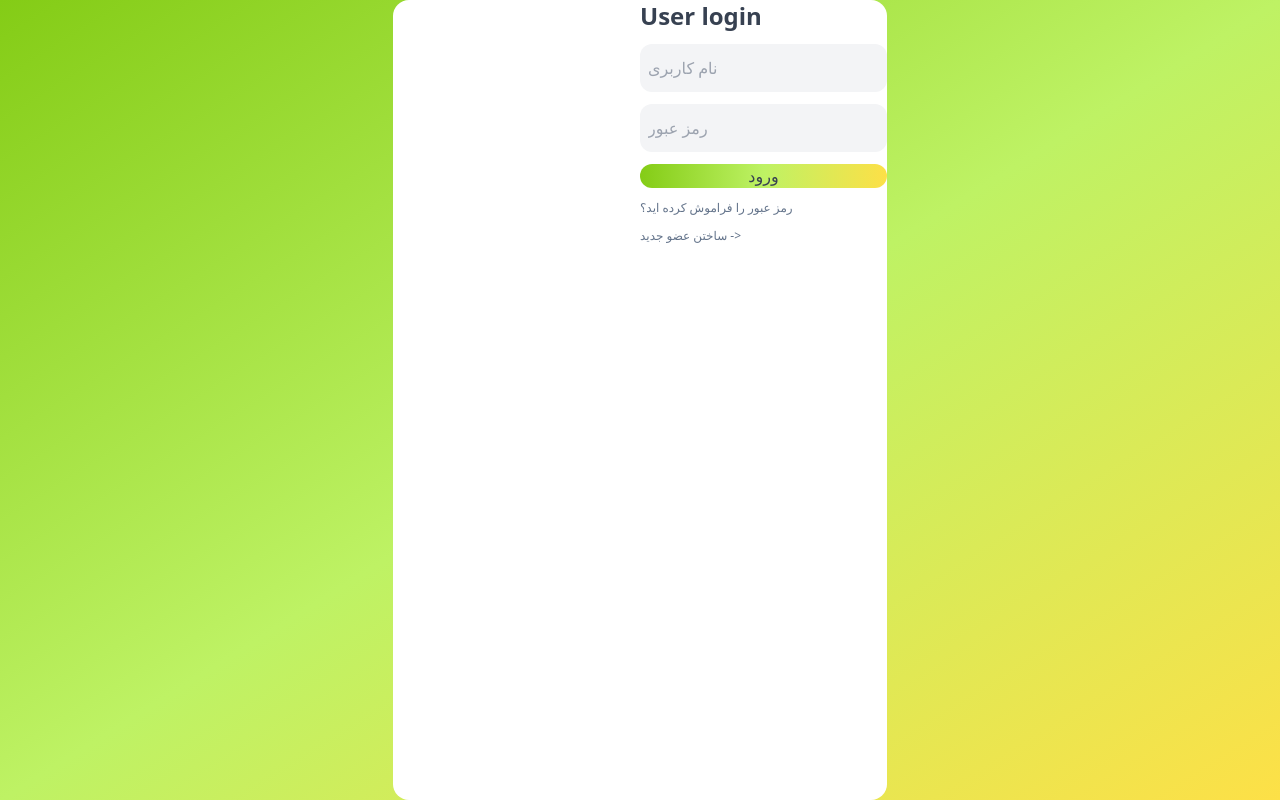
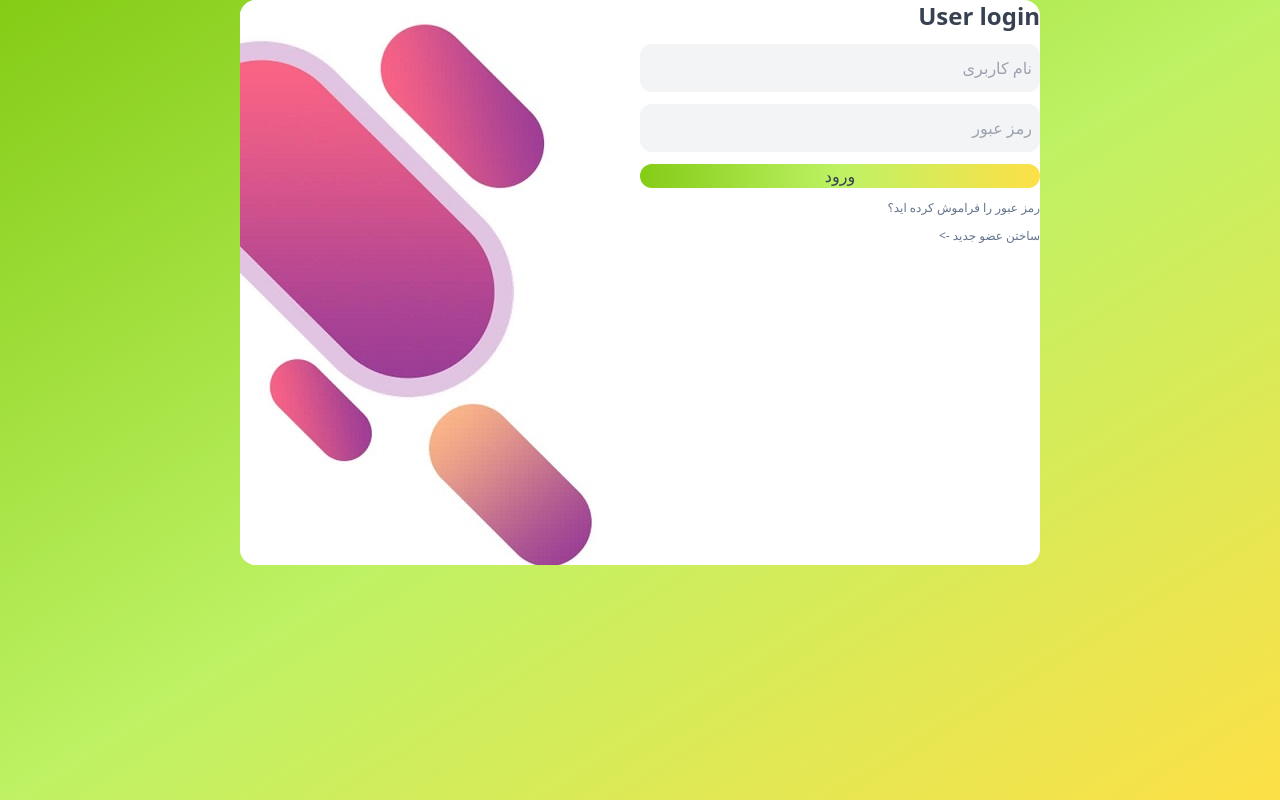
Before and after one commit to f-chamani/product-project-with-javascript, a React (Create React App) app: page / in a window 1280 px wide. Built offline with nearby package versions, Linux system fonts and the light colour scheme.

Commit message:
update Third login

```diff
--- a/public/index.html
+++ b/public/index.html
@@ -1,5 +1,5 @@
 <!DOCTYPE html>
-<html lang="en">
+<html lang="en" dir="rtl">
   <head>
     <meta charset="utf-8" />
     <link rel="icon" href="%PUBLIC_URL%/favicon.ico" />
--- a/src/log in/Loogin.js
+++ b/src/log in/Loogin.js
@@ -1,26 +1,25 @@
 import React from 'react'
+import back from "../assets/images/logo.jpg"
+
 
  const Loogin = () => {
   return (
-    <div className='bg-red-300 h-screen flex flex-row  justify-center item-center bg-gradient-to-br from-lime-500 via-lime-300 to-yellow-300 ' >
-        <div className=' bg-white grid grid-cols-2 rounded-2xl '>
 
-              <div className=''>
-
-
-
-              </div>
+    <div className='h-screen bg-gradient-to-br from-lime-500 via-lime-300 to-yellow-300 flex item-center  justify-center '>
+      <div className='' >
+        <div className='bg-white grid grid-cols-2 rounded-2xl overflow-hidden '>
             <div className=' flex flex-col gap-3 text-gray-700'>
-
                 <h1 className="font-bold text-2xl">User login</h1>
                 <input  type="text" className='bg-gray-100 rounded-xl px-2 py-3' placeholder='نام کاربری' />
                 <input  type="text" className='bg-gray-100 rounded-xl px-2 py-3' placeholder= 'رمز عبور' />
                 <button className='bg-gradient-to-r from-lime-500 via-lime-300 to-yellow-300  rounded-xl'> ورود</button>
                 <label className='text-slate-500 text-xs'>رمز عبور را فراموش کرده اید؟</label>
-              <label className='text-slate-500 text-xs'>ساختن عضو جدید -> </label>
-
+                <label className='text-slate-500 text-xs'>ساختن عضو جدید -{'>'} </label>
             </div>
-
+             <div>
+               <img src={back} />
+             </div>
+        </div>
     </div>
     </div>
   )
```
Also changed, not shown: src/assets/images/back.jpg (added), src/assets/images/logo.jpg (added). Lines whose indentation alone changed are shown as unchanged.
